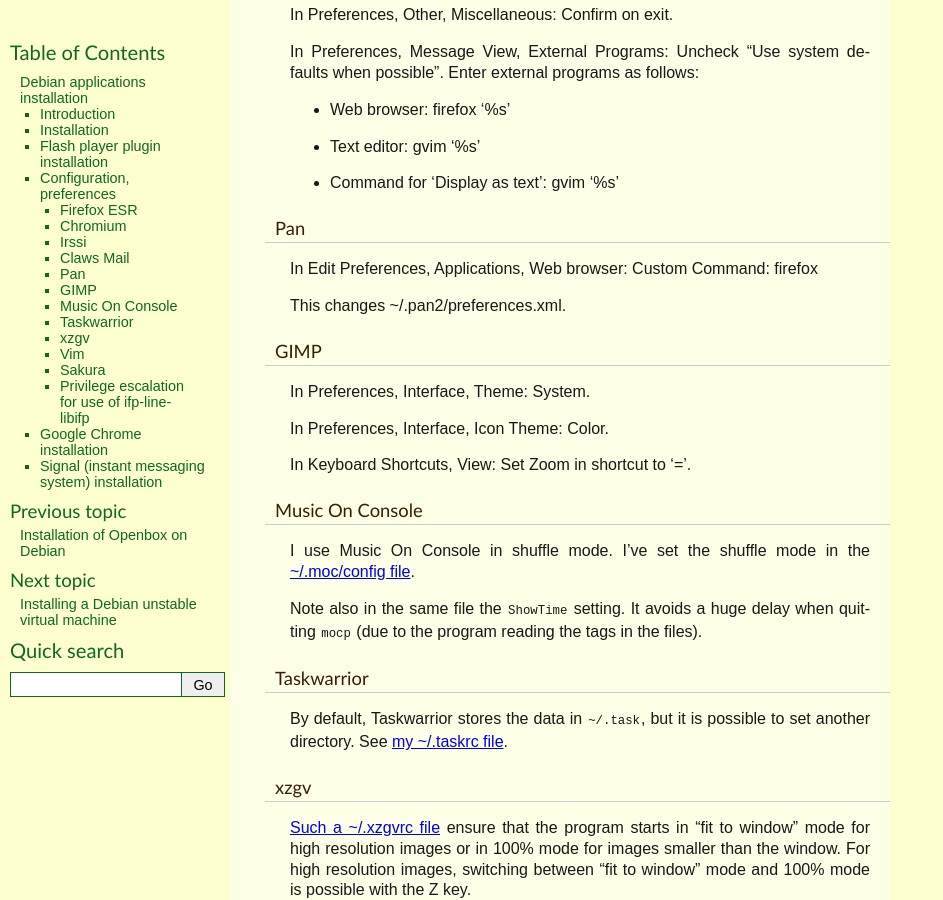
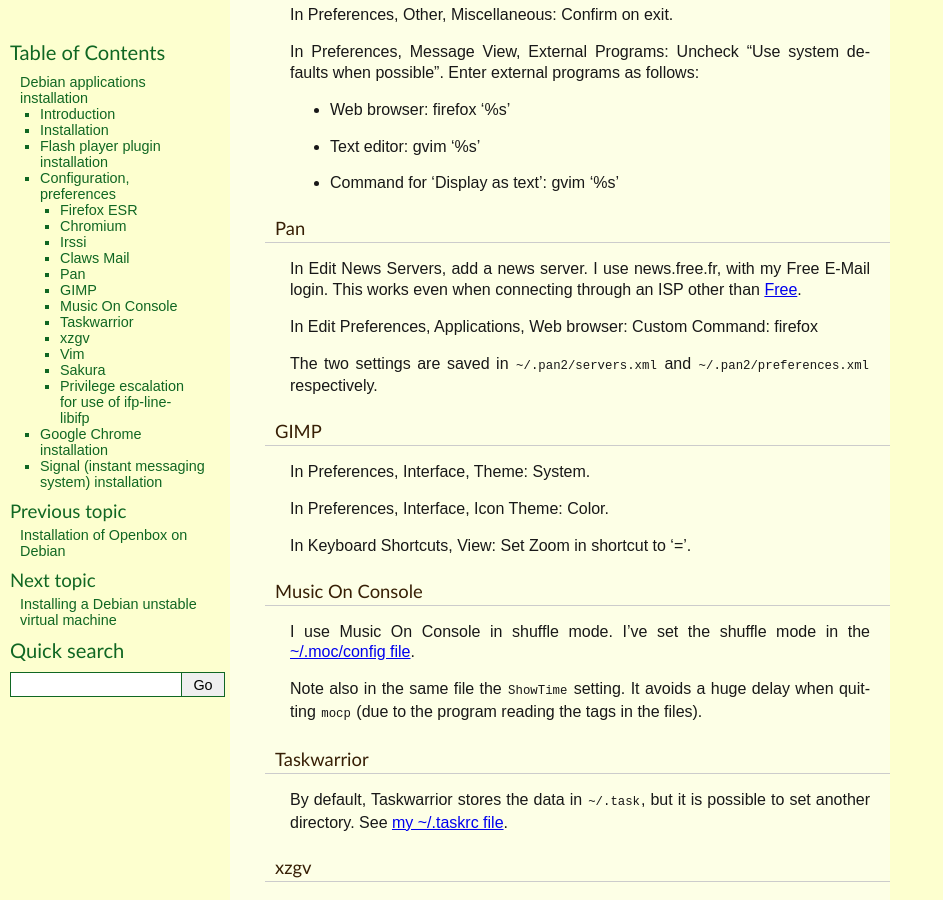
Before and after one commit to thierr26/thierr26_personal_notes_sphinx_sources, a Sphinx documentation site: the page built from source/debian_apps_install.rst, in a window 1280 px wide and 900 px high, scrolled down 5660 px. Shown: the whole window, without its empty margins (0-943 px from the left). Built offline with Sphinx 7.4.7, drawn with Linux system fonts in a browser that asks for light colours.

Commit message:
Grow section about Pan (servers)

```diff
--- a/source/debian_apps_install.rst
+++ b/source/debian_apps_install.rst
@@ -297,9 +297,14 @@
   pair: Pan; custom browser
   single: ~/.pan2/preferences.xml
 
+In Edit News Servers, add a news server. I use news.free.fr, with my Free
+E-Mail login. This works even when connecting through an ISP other than `Free
+<https://www.free.fr>`_.
+
 In Edit Preferences, Applications, Web browser: Custom Command: firefox
 
-This changes ~/.pan2/preferences.xml.
+The two settings are saved in ``~/.pan2/servers.xml`` and
+``~/.pan2/preferences.xml`` respectively.
 
 
 GIMP
```
